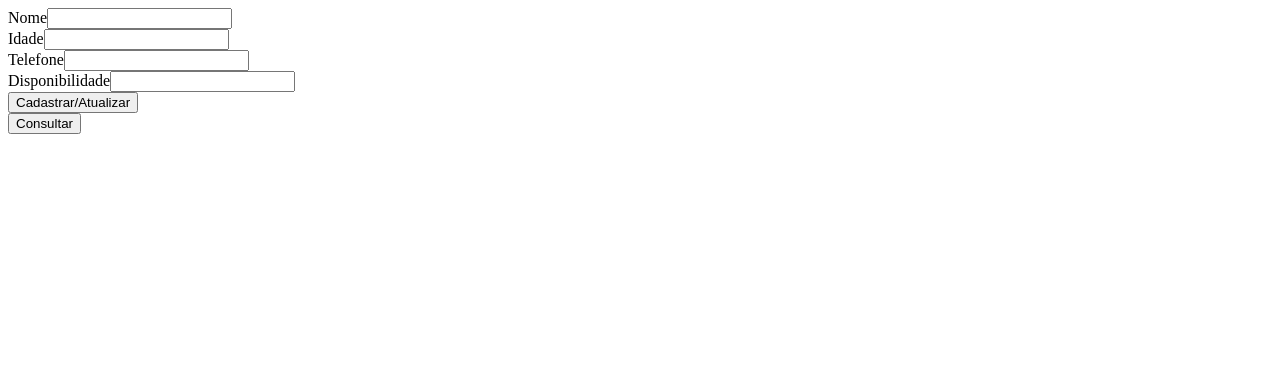
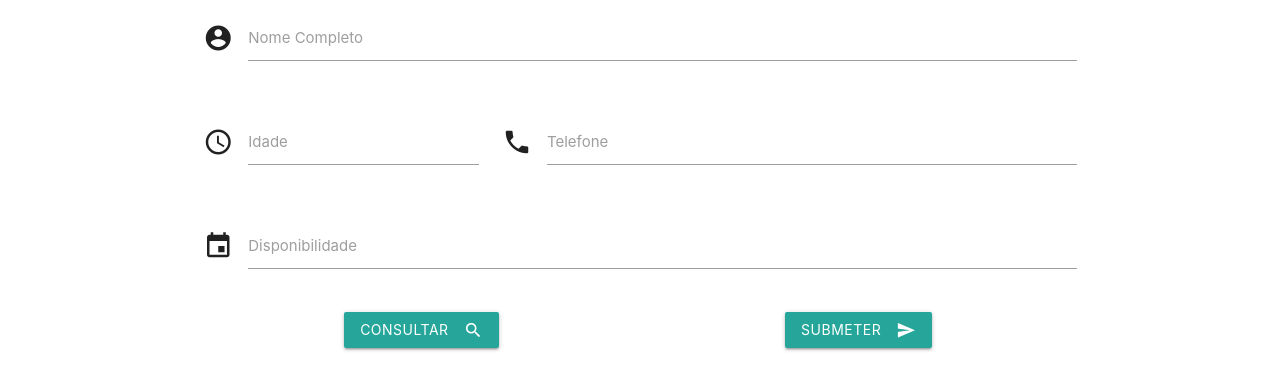
Before and after one commit to lauraneri/ong-luz-dos-bichos, a website built with webpack: page page/Index.html in a window 1280 px wide. Built offline with nearby package versions, Linux system fonts and the light colour scheme.

Commit message:
ui cadastro - index html materialize

```diff
--- a/page/Index.html
+++ b/page/Index.html
@@ -2,26 +2,58 @@
 <html>
   <head>
     <base target="_top">
+    <meta name="viewport" content="width=device-width, initial-scale=1.0"/>
+    <link href="https://fonts.googleapis.com/icon?family=Material+Icons" rel="stylesheet">
+    <link rel="stylesheet" href="https://cdnjs.cloudflare.com/ajax/libs/materialize/1.0.0/css/materialize.min.css">
     <?!= include("page_css");  ?>
   </head>
   <body>
-    <form id="myForm" onsubmit="handleFormSubmit(this)">
-      <div class="form-row">
-        <label>Nome</label><input name="Nome" type="text" />
+    <div class="container form">
+      <div class="row">
+        <form class="col s12">
+          <div class="row">
+            <div class="input-field col s12">
+              <i class="material-icons prefix">account_circle</i>
+              <input type="text" class="validate" id="nomeInput">
+              <label for="icon_prefix">Nome Completo</label>
+            </div>
+          </div>
+          <div class="row">
+            <div class="input-field col s4">
+              <i class="material-icons prefix">access_time</i>
+              <input type="text" class="validate" id="idadeInput">
+              <label for="icon_prefix">Idade</label>
+            </div>
+            <div class="input-field col s8">
+              <i class="material-icons prefix">phone</i>
+              <input type="tel" class="validate" id="telefoneInput">
+              <label for="icon_telephone">Telefone</label>
+            </div>
+          </div>
+          <div class="row">
+            <div class="input-field col s12">
+              <i class="material-icons prefix">event</i>
+              <input type="text" class="validate" id="disponibilidadeInput">
+              <label for="icon_prefix">Disponibilidade</label>
+            </div>
+          </div>
+
+          <div class="col s6 center-align">
+            <button class="btn waves-effect waves-light" type="search" name="action" onclick="handleFormFetchUserInfo()">Consultar
+            <i class="material-icons right">search</i>
+            </button>
+          </div>
+
+          <div class="col s6 center-align">
+            <button class="btn waves-effect waves-light" type="submit" name="action" onclick="handleFormSubmit()">Submeter
+            <i class="material-icons right">send</i>
+            </button>
+          </div>
+        </form>
       </div>
-      <div class="form-row">
-        <label>Idade</label><input name="Idade" type="text" /><br>
-      </div>
-      <div class="form-row">
-        <label>Telefone</label><input name="Telefone" type="text" /><br>
-      </div>
-      <div class="form-row">
-        <label>Disponibilidade</label><input name="Disponibilidade" type="text" /><br>
-      </div>
-      <input type="submit" value="Cadastrar/Atualizar" />
-    </form>
-    <button id="btnFetch" onclick="handleFormFetchUserInfo(this)">Consultar</button>
+    </div>
 
+    <script src="https://cdnjs.cloudflare.com/ajax/libs/materialize/1.0.0/js/materialize.min.js"></script>
     <?!= include("page_js");  ?>
  </body>
 </html>
```
Also changed, not shown: page/page_js.html (+22 -12 lines).
